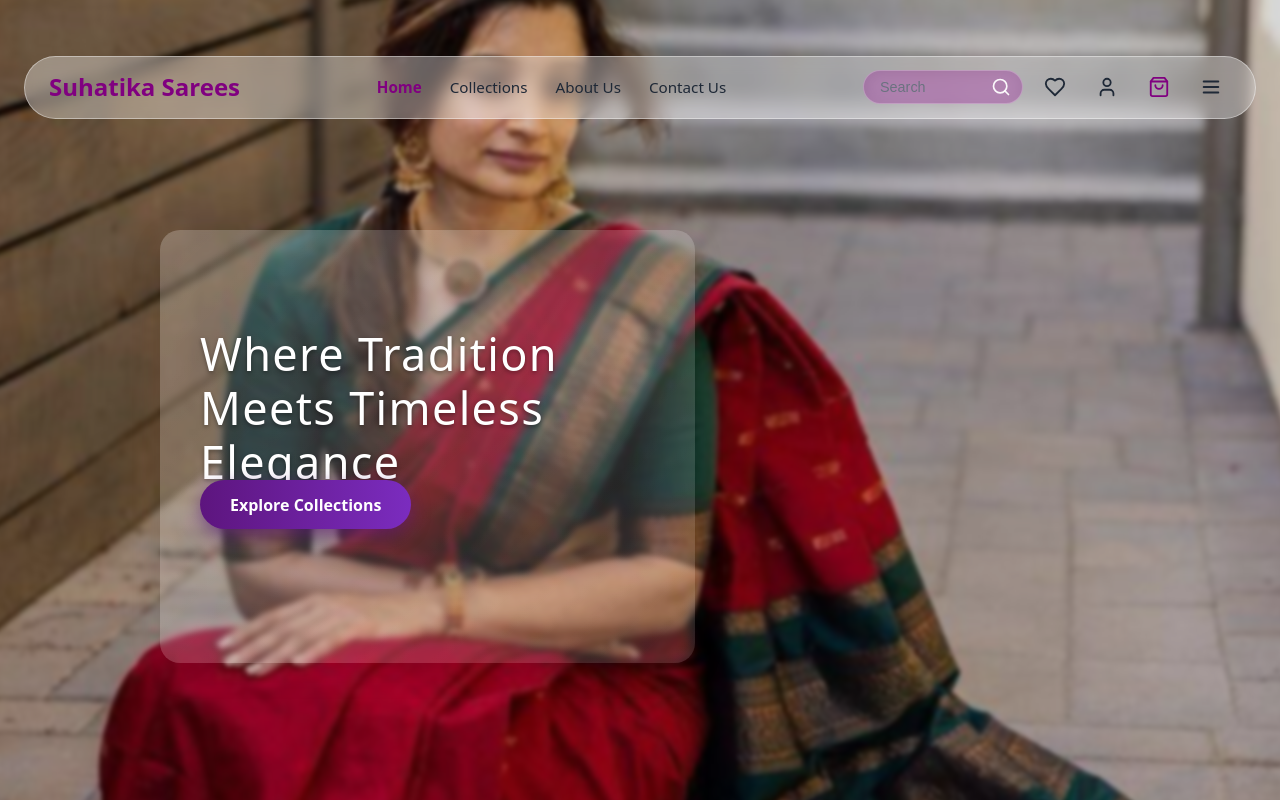
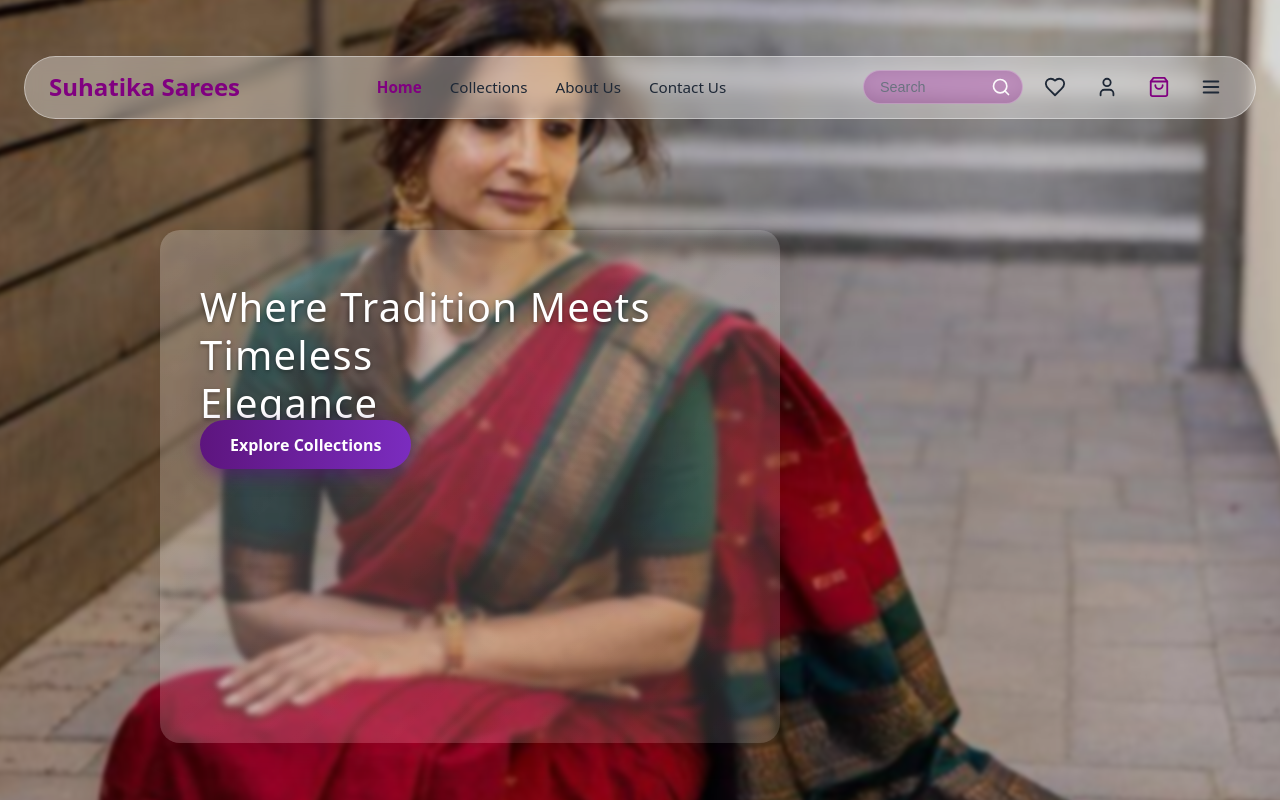
Before and after one commit to rakshitha-creator/suhatika_sarees, a React (Vite) app: page / in a window 1280 px wide. Shown: the top 800 px of the page. Built offline with nearby package versions, Linux system fonts and the light colour scheme.

Commit message:
Update Hero.css

```diff
--- a/src/components/Hero/Hero.css
+++ b/src/components/Hero/Hero.css
@@ -1,6 +1,6 @@
 .hero {
   position: relative;
-  min-height: 105vh;
+  min-height: 115vh;
   box-sizing: border-box;
   overflow: hidden;
 }
@@ -34,7 +34,7 @@
   position: absolute;
   left: 160px;
   top: 230px;
-  right: 585px;
+  right: 500px;
   bottom: 177px;
   display: flex;
   flex-direction: column;
@@ -54,11 +54,11 @@
 
 .hero__title {
   position: absolute;
-  top: 60px;
+  top: 20px;
   left: 40px;
   right: 40px;
   bottom: 116px;
-  font-size: 45px;
+  font-size: 40px;
   font-weight: 300;
   line-height: 1.2;
   color: #ffffff;
@@ -71,7 +71,7 @@
   display: inline-block;
   padding: 12.5px 30px;
   position: absolute;
-  top: 250px;
+  top: 190px;
   left: 40px;
   background: linear-gradient(90deg, #5d157e, #7b2cbf);
   color: #ffffff;
```
